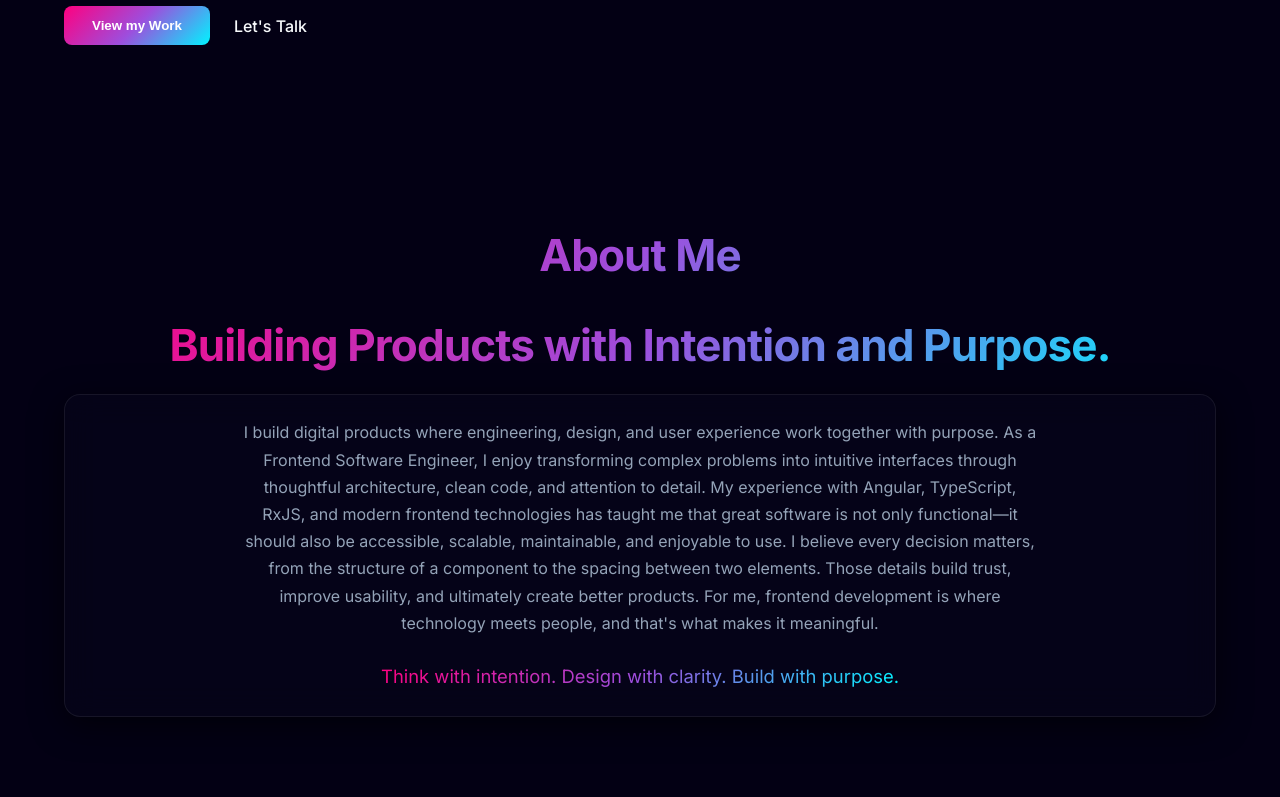
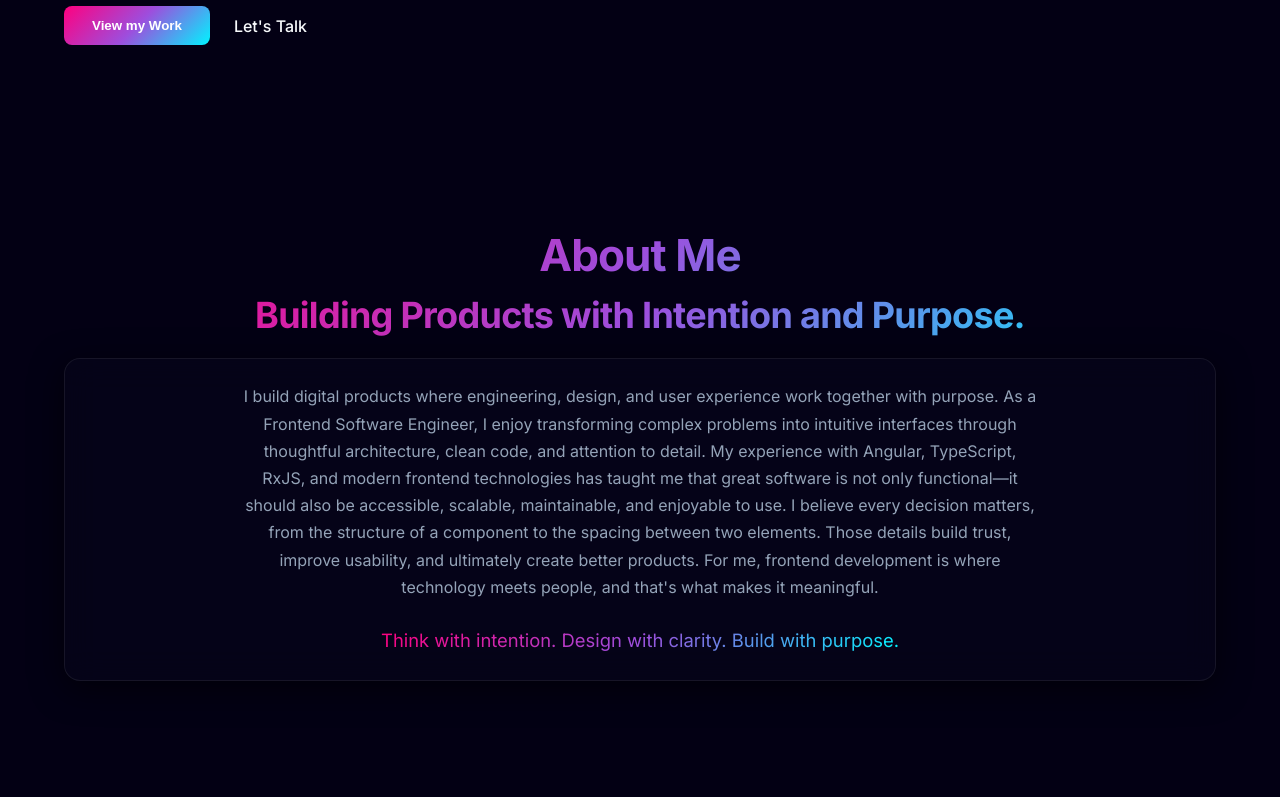
Before and after one commit to EstherManriqueGlez/Portfolio_2026, a React (Vite) app: page / in a window 1280 px wide. Shown: the part 680-1477 px from the top of the page. Built offline with nearby package versions, Linux system fonts and the light colour scheme; a web font is replaced by a local one.

Commit message:
style: update sections and global styles for improved layout

```diff
--- a/src/components/sections/About.module.scss
+++ b/src/components/sections/About.module.scss
@@ -7,25 +7,25 @@
     font-size: clamp(2rem, 3.5vw, 2.75rem);
     font-weight: 700;
     letter-spacing: -0.02em;
-    margin-bottom: clamp(1rem, 4vw, 1.5rem);
     text-align: center;
   }
 
   .subtitle {
+    font-size: clamp(1.5rem, 3.5vw, 2.25rem);
     margin-bottom: 1rem;
   }
 
   .contentCard {
-    max-width: 800px;
-    margin: 0 auto;
+    color: var(--text-muted);
     font-size: clamp(1rem, 1.2vw, 1.15rem);
     line-height: 1.7;
-    color: var(--text-muted);
+    margin: 0 auto;
+    max-width: 800px;
     text-align: center;
   }
 
-  .test {
+  .contentCardGradientText {
+    font-size: clamp(1.15rem, 1.2vw, 1.5rem);
     margin-top: 1.5rem;
-    font-size: clamp(1.15rem, 1.2vw, 1.5rem);
   }
 }
--- a/src/components/sections/About.tsx
+++ b/src/components/sections/About.tsx
@@ -19,7 +19,7 @@ export const About = () => (
         technology meets people, and that's what makes it meaningful.
       </p>
 
-      <p className={`${styles.contentCard} ${styles.test}`}>
+      <p className={`${styles.contentCard} ${styles.contentCardGradientText}`}>
         <GradientText>Think with intention. Design with clarity. Build with purpose.</GradientText>
       </p>
     </Card>
--- a/src/components/sections/Contact.module.scss
+++ b/src/components/sections/Contact.module.scss
@@ -16,8 +16,8 @@
   .grid {
     display: grid;
     grid-template-columns: repeat(auto-fit, minmax(240px, 1fr));
-    gap: 1.75rem;
-    max-width: 1000px;
+    gap: 1.25rem;
+    max-width: 1024px;
     margin: 0 auto;
   }
 
--- a/src/components/sections/Skills.module.scss
+++ b/src/components/sections/Skills.module.scss
@@ -3,6 +3,7 @@
 
 .skills {
   text-align: center;
+
   .title {
     @include text-gradient;
     font-size: clamp(2rem, 3.5vw, 2.75rem);
@@ -60,6 +61,7 @@
     max-width: 1000px;
     margin: 0 auto;
   }
+
   .skillCard {
     @include glass-effect(12px);
     cursor: default;
@@ -75,11 +77,13 @@
     min-width: 0;
     overflow-wrap: break-word;
     word-break: break-word;
+
     &:hover {
       border-color: var(--color-accent);
       transform: translateY(-6px);
     }
   }
+
   .category {
     color: var(--text-muted);
     font-family: var(--font-sans);
@@ -89,11 +93,13 @@
     text-transform: uppercase;
     margin-bottom: 0.3rem;
   }
+
   .name {
     margin: 0.4rem 0;
     font-size: 1.25rem;
     font-weight: 600;
   }
+
   .level {
     @include text-gradient;
     font-family: var(--font-mono);
--- a/src/shared/styles/base/_globals.scss
+++ b/src/shared/styles/base/_globals.scss
@@ -14,7 +14,7 @@ body {
 
 section {
   padding: clamp(5rem, 8vw, 10rem) clamp(1.25rem, 5vw, 4rem) 0;
-  max-width: 1400px;
+  max-width: 1440px;
   margin: 0 auto;
 }
 
```
